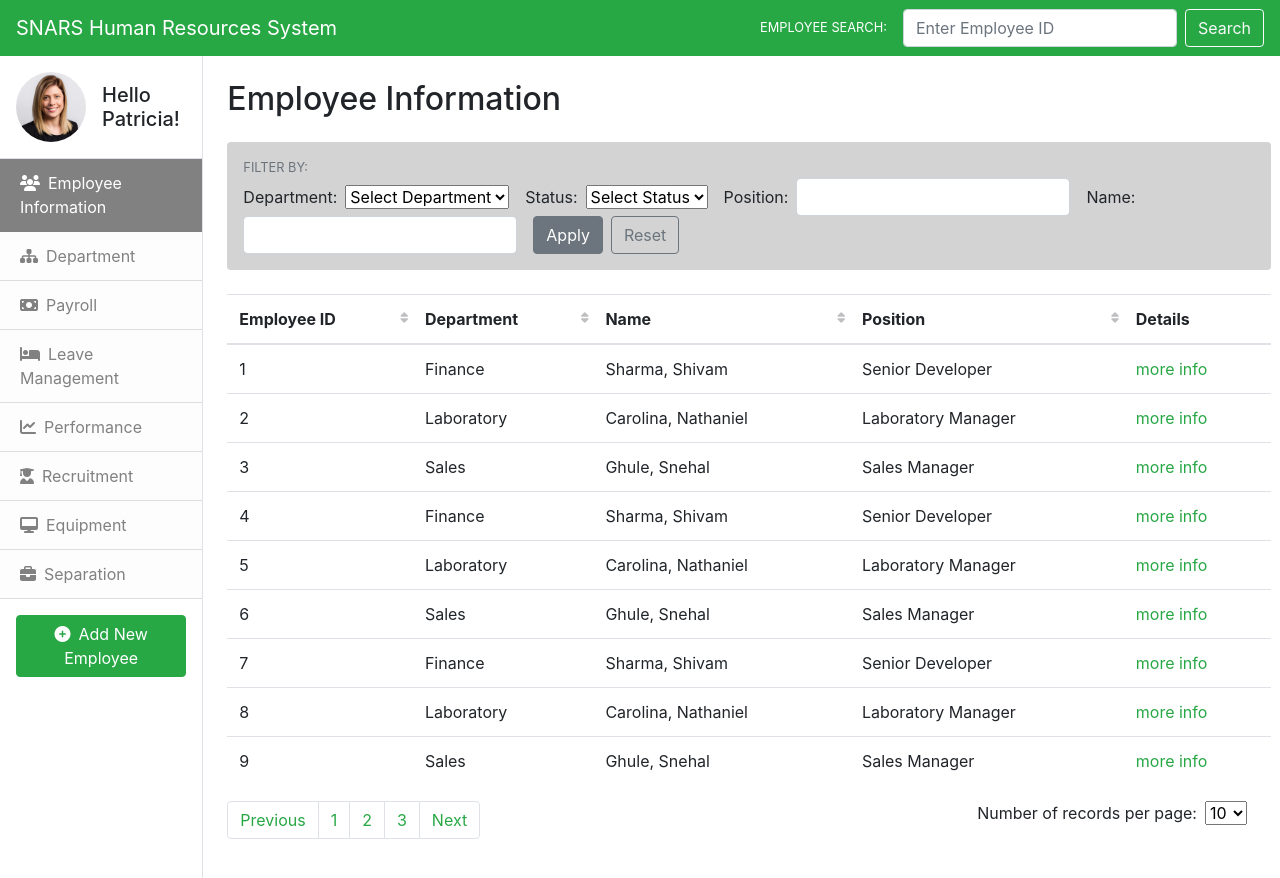
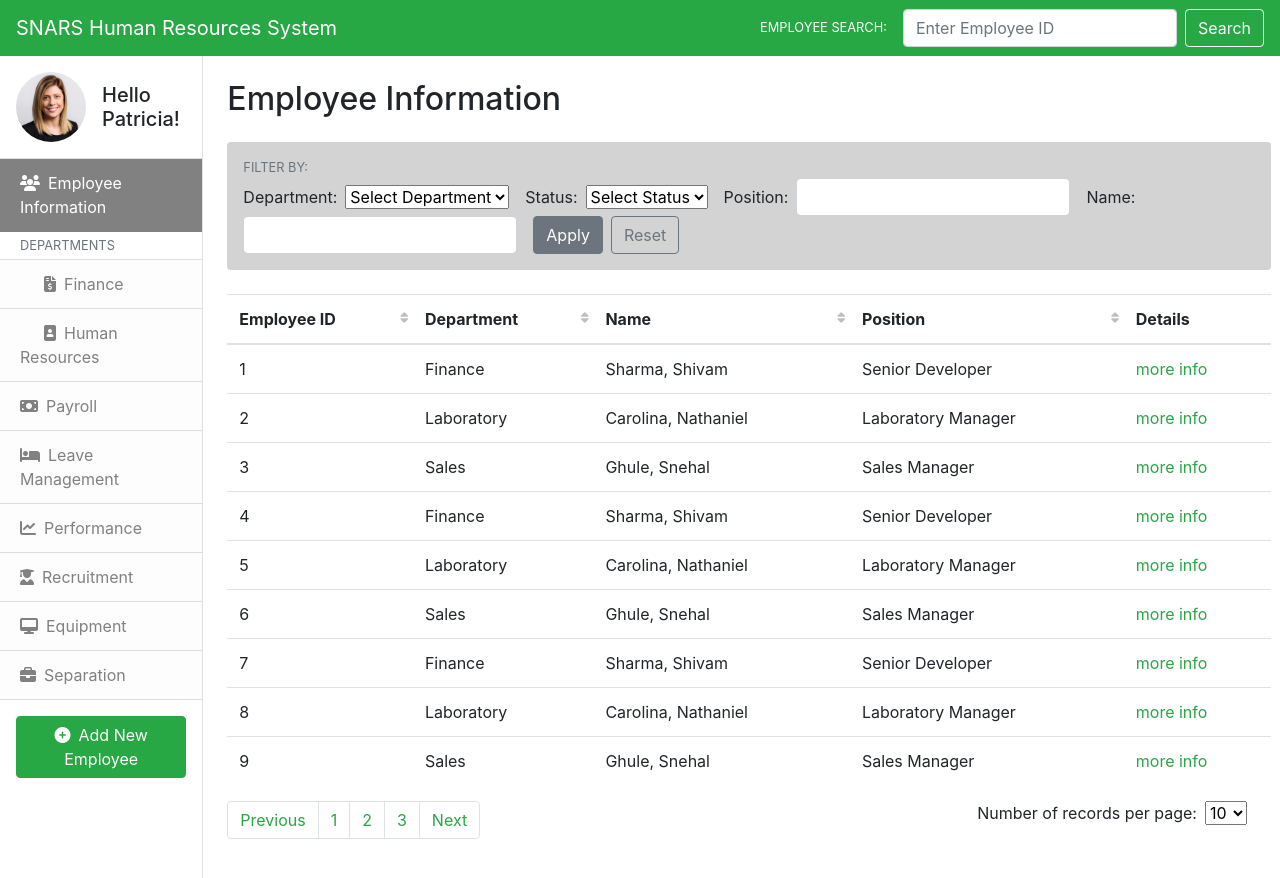
Before and after one commit to shivamsharma-de/human-resources-system, a React (Create React App) app: page / in a window 1280 px wide. Built offline with nearby package versions, Linux system fonts and the light colour scheme.

Commit message:
Add 2 sample departments to sidebar

```diff
--- a/src/sidebar.js
+++ b/src/sidebar.js
@@ -23,15 +23,29 @@ class Sidebar extends Component {
                                 <i class="fas fa-users mr-2"></i>
                                 Employee Information
                         </a>
+                        <p class="list-group-item disabled list-group-item-light small text-uppercase m-0 py-1">
+                                Departments
+                                {/* <i class="fas fa-chevron-down ml-2"></i> */}
+                        </p>
                         <a
-                            href="#list-department"
-                            id="list-department-list"
+                            href="#list-department-finance"
+                            id="list-department-finance-list"
                             data-toggle="list"
                             role="tab"
-                            aria-controls="department"
+                            aria-controls="department-finance"
                             class="list-group-item list-group-item-action list-group-item-light">
-                                <i class="fas fa-sitemap mr-2"></i>
-                                Department
+                                <i class="fas fa-file-invoice-dollar mr-2 ml-4"></i>
+                                Finance
+                        </a>
+                        <a
+                            href="#list-department-hr"
+                            id="list-department-hr-list"
+                            data-toggle="list"
+                            role="tab"
+                            aria-controls="department-hr"
+                            class="list-group-item list-group-item-action list-group-item-light">
+                                <i class="fas fa-portrait mr-2 ml-4"></i>
+                                Human Resources
                         </a>
                         <a
                             href="#list-payroll"
```
